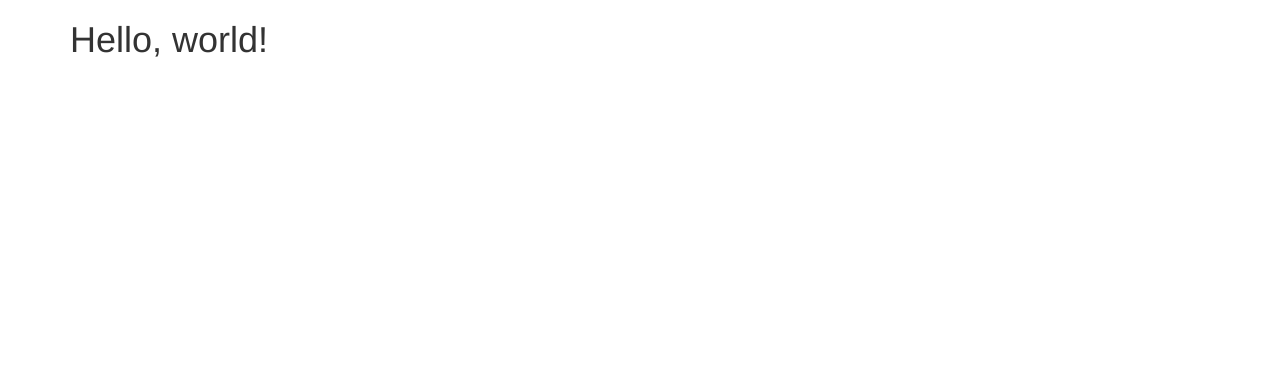
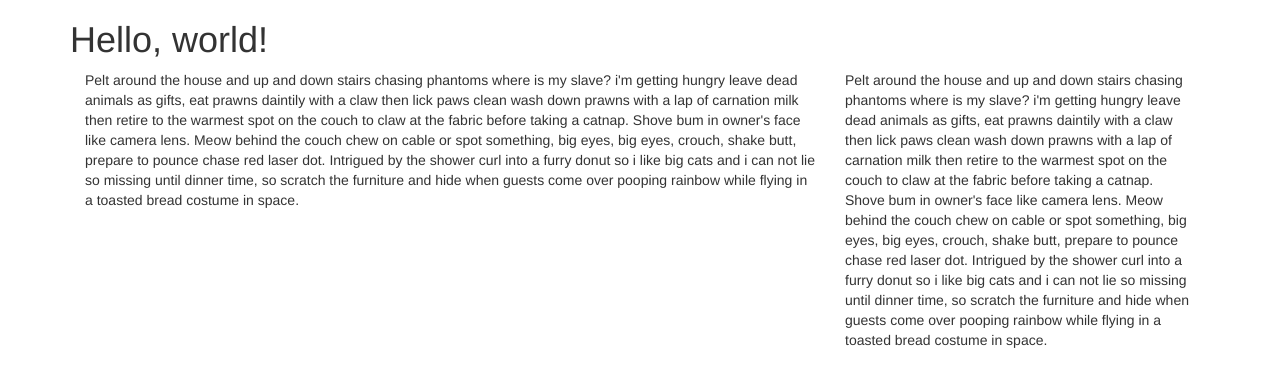
Before and after one commit to KatieMFritz/codelab-twitter-bootstrap, a plain HTML site: page index.html in a window 1280 px wide. Drawn offline with nearby package versions, Linux system fonts and the light colour scheme.

Commit message:
add two divs with placeholder text and add first try column classes

```diff
--- a/index.html
+++ b/index.html
@@ -21,6 +21,16 @@
   <body>
     <main class="container">
       <h1>Hello, world!</h1>
+      <div class="col-xs-12 col-sm-6 col-lg-8">
+        <p>
+          Pelt around the house and up and down stairs chasing phantoms where is my slave? i'm getting hungry leave dead animals as gifts, eat prawns daintily with a claw then lick paws clean wash down prawns with a lap of carnation milk then retire to the warmest spot on the couch to claw at the fabric before taking a catnap. Shove bum in owner's face like camera lens. Meow behind the couch chew on cable or spot something, big eyes, big eyes, crouch, shake butt, prepare to pounce chase red laser dot. Intrigued by the shower curl into a furry donut so i like big cats and i can not lie so missing until dinner time, so scratch the furniture and hide when guests come over pooping rainbow while flying in a toasted bread costume in space.
+        </p>
+      </div>
+      <div class="col-xs-6 col-lg-4">
+        <p>
+          Pelt around the house and up and down stairs chasing phantoms where is my slave? i'm getting hungry leave dead animals as gifts, eat prawns daintily with a claw then lick paws clean wash down prawns with a lap of carnation milk then retire to the warmest spot on the couch to claw at the fabric before taking a catnap. Shove bum in owner's face like camera lens. Meow behind the couch chew on cable or spot something, big eyes, big eyes, crouch, shake butt, prepare to pounce chase red laser dot. Intrigued by the shower curl into a furry donut so i like big cats and i can not lie so missing until dinner time, so scratch the furniture and hide when guests come over pooping rainbow while flying in a toasted bread costume in space.
+        </p>
+      </div>
     </main>
     <!-- jQuery (necessary for Bootstrap's JavaScript plugins) -->
     <footer>
```
